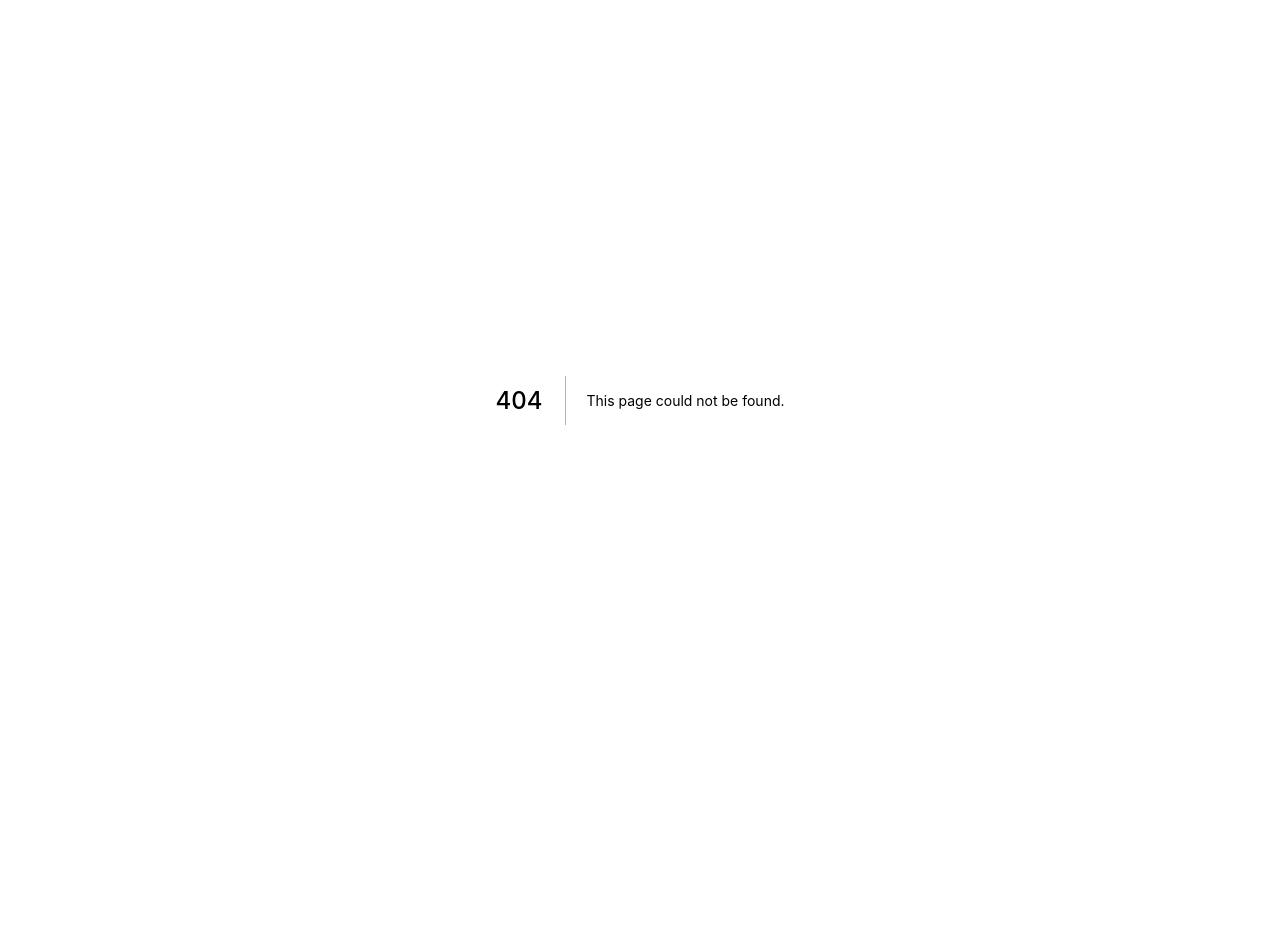
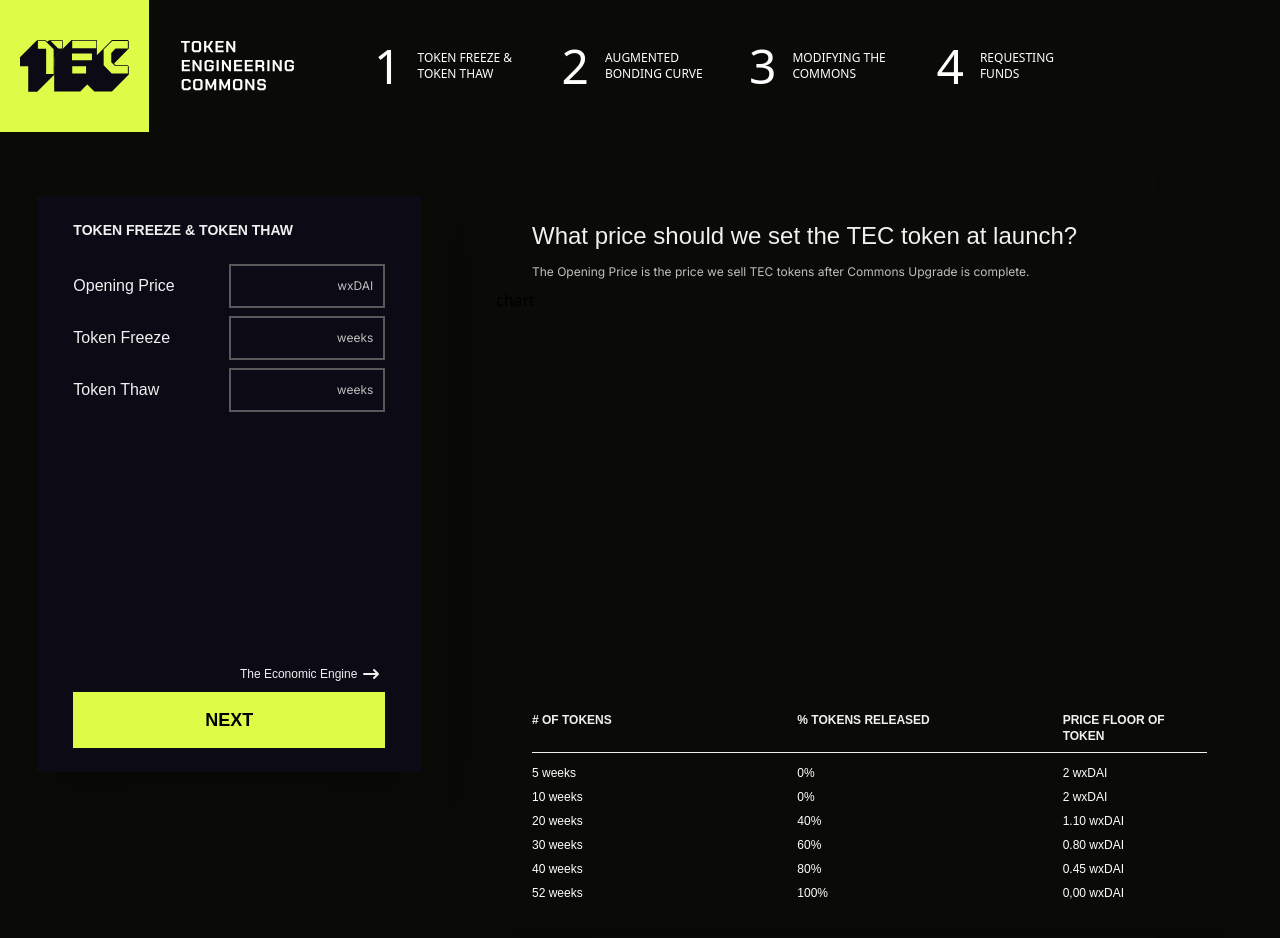
Before and after one commit to CommonsBuild/commons-config-frontend, a Next.js app: page /dashboard/1 in a window 1280 px wide. Before the commit this address had no page. Shown: the top 938 px of the page. Before the commit the page ends 800 px from the top, so only its background shows below. Built offline with nearby package versions, Linux system fonts and the light colour scheme; a web font is replaced by a local one.

Commit message:
feat: improve dash states

```diff
--- a/src/components/Card.tsx
+++ b/src/components/Card.tsx
@@ -10,7 +10,7 @@ interface CardProps {
 function Card(props: CardProps) {
   const { title, children, nextPanel } = props;
   return (
-    <div className="flex flex-col bg-black w-10/12 mx-auto my-4 shadow-2xl lg:w-96 lg:h-144 lg:my-16">
+    <div className="flex flex-col bg-secondary-black w-10/12 mx-auto my-4 shadow-2xl lg:w-96 lg:h-144 lg:my-16">
       <h3 className="font-bj font-bold text-sm text-gray-100 uppercase py-6 px-9">
         {title}
       </h3>
--- a/src/components/Input.tsx
+++ b/src/components/Input.tsx
@@ -1,15 +1,15 @@
 interface InputProps {
   name: string;
   placeholder: string;
+  changeParam(): void;
 }
 
-function Input(props: InputProps) {
-  const { name, placeholder } = props;
+function Input({ name, placeholder, changeParam }: InputProps) {
   return (
     <div className="px-9 pb-2 text-gray-100 lg:grid lg:grid-cols-2">
       <div className="font-bj self-center py-1">{name}</div>
       <div className="relative h-11">
-        <input className="font-bj font-bold text-neon-light text-xl w-full h-full pl-3 border-2 border-gray-500 hover:border-neon bg-transparent outline-none placeholder-right" />
+        <input onClick={changeParam} maxLength={5} className="transition font-bold text-neon-light text-xl w-full h-full pl-3 border-2 border-gray-500 focus:border-neon hover:border-gray-400 bg-transparent outline-none placeholder-right" />
         <span className="absolute right-3 top-2/4 transform -translate-y-2/4 font-inter text-xs text-gray-300">
           {placeholder}
         </span>
--- a/src/pages/dashboard.tsx
+++ /dev/null
@@ -1,56 +0,0 @@
-import Card from "../components/Card";
-import Input from "../components/Input";
-import Navbar from "../components/Navbar";
-
-function Dashboard() {
-  const tableRows = [
-    { time: "5", token: "0", price: "2" },
-    { time: "10", token: "0", price: "2" },
-    { time: "20", token: "40", price: "1.10" },
-    { time: "30", token: "60", price: "0.80" },
-    { time: "40", token: "80", price: "0.45" },
-    { time: "52", token: "100", price: "0,00" },
-  ];
-
-  return (
-    <div className="lg:min-h-screen bg-black">
-      <Navbar />
-      <div className="lg:flex">
-        <Card title="token freeze & token thaw" nextPanel="The Economic Engine">
-          <Input name="Opening Price" placeholder="wxDAI" />
-          <Input name="Token Freeze" placeholder="weeks" />
-          <Input name="Token Thaw" placeholder="weeks" />
-        </Card>
-        <div className="flex flex-col bg-black w-10/12 mx-auto my-4 shadow-2xl lg:w-7/12 lg:my-16">
-          <h1 className="font-bj font-bold text-gray-100 text-2xl text-center px-9 pt-6 pb-3 lg:text-left">
-            What price should we set the TEC token at launch?
-          </h1>
-          <h3 className="font-inter font-normal text-gray-300 text-center text-xs px-9 pb-2 lg:text-left">
-            The Opening Price is the price we sell TEC tokens after Commons
-            Upgrade is complete.
-          </h3>
-          <div style={{ height: "400px" }}>chart</div>
-          <div className="min-w-full px-9 py-6 mt-auto">
-            <div className="flex justify-between font-bj font-bold text-gray-100 text-xs uppercase border-b border-gray-100 pb-2 mb-2">
-              <div className="w-1/3 max-w-144"># of tokens</div>
-              <div className="w-1/3 max-w-144">% tokens released</div>
-              <div className="w-1/3 max-w-144">price floor of token</div>
-            </div>
-            {tableRows.map((row) => (
-              <div
-                key={row.time}
-                className="flex justify-between font-bj font-normal text-neon-light text-xs py-1 hover:bg-cyan-700 cursor-pointer"
-              >
-                <div className="w-1/3 max-w-144">{row.time} weeks</div>
-                <div className="w-1/3 max-w-144">{row.token}%</div>
-                <div className="w-1/3 max-w-144">{row.price} wxDAI</div>
-              </div>
-            ))}
-          </div>
-        </div>
-      </div>
-    </div>
-  );
-}
-
-export default Dashboard;
--- /dev/null
+++ b/src/pages/dashboard/1.tsx
@@ -0,0 +1,87 @@
+import { useState } from 'react'
+import { Transition } from '@headlessui/react'
+
+import Card from "@/components/Card";
+import Input from "@/components/Input";
+import Navbar from "@/components/Navbar";
+
+type ParamsOptionsType = 'OPENING_PRICE' | 'TOKEN_FREEZE' | 'TOKEN_THAW'
+
+const paramsContent = {
+  OPENING_PRICE: {
+    question: 'What price should we set the TEC token at launch?',
+    description: 'The Opening Price is the price we sell TEC tokens after Commons Upgrade is complete.',
+  },
+  TOKEN_FREEZE: {
+    question: "How long should the Hatcher's TEC tokens be frozen to maintain the price floor?",
+    description: 'Token Freeze is the duration from the initiliazation of the Commons which tokens remain fully locked.',
+  },
+  TOKEN_THAW: {
+    question: 'How long should it take for 100% of the Hatcher’s TEC tokens to be released?',
+    description: 'Token Thaw is designed to guarantee, for a certain period, the minimum possible price of the token or, price floor.',
+  },
+}
+
+function Dashboard() {
+  const [paramSelected, setParamSelected] = useState<ParamsOptionsType>('OPENING_PRICE')
+
+  const tableRows = [
+    { time: "5", token: "0", price: "2" },
+    { time: "10", token: "0", price: "2" },
+    { time: "20", token: "40", price: "1.10" },
+    { time: "30", token: "60", price: "0.80" },
+    { time: "40", token: "80", price: "0.45" },
+    { time: "52", token: "100", price: "0,00" },
+  ];
+
+  return (
+    <div className="lg:min-h-screen bg-black">
+      <Navbar />
+      <div className="lg:flex">
+        <Card title="token freeze & token thaw" nextPanel="The Economic Engine">
+          <Input name="Opening Price" placeholder="wxDAI" changeParam={() => setParamSelected('OPENING_PRICE')} />
+          <Input name="Token Freeze" placeholder="weeks" changeParam={() => setParamSelected('TOKEN_FREEZE')} />
+          <Input name="Token Thaw" placeholder="weeks" changeParam={() => setParamSelected('TOKEN_THAW')} />
+        </Card>
+        <div className="flex flex-col bg-black w-10/12 mx-auto my-4 shadow-2xl lg:w-7/12 lg:my-16">
+          <h1 className="transition-all duration-1000	font-bj text-gray-100 text-2xl text-center px-9 pt-6 pb-3 lg:text-left">
+            <Transition
+              show={true}
+              enter="transition-opacity duration-1000"
+              enterFrom="opacity-0"
+              enterTo="opacity-100"
+              leave="transition-opacity duration-1000"
+              leaveFrom="opacity-100"
+              leaveTo="opacity-0"
+            >
+              {paramsContent[paramSelected].question}
+            </Transition>
+          </h1>
+          <h3 className="transition duration-1000	font-inter text-gray-300 text-center text-xs px-9 pb-2 lg:text-left">
+            {paramsContent[paramSelected].description}
+          </h3>
+          <div style={{ height: "400px" }}>chart</div>
+          <div className="min-w-full px-9 py-6 mt-auto">
+            <div className="flex justify-between font-bj font-bold text-gray-100 text-xs uppercase border-b border-gray-100 pb-2 mb-2">
+              <div className="w-1/3 max-w-144"># of tokens</div>
+              <div className="w-1/3 max-w-144">% tokens released</div>
+              <div className="w-1/3 max-w-144">price floor of token</div>
+            </div>
+            {tableRows.map((row) => (
+              <div
+                key={row.time}
+                className="flex justify-between font-bj text-neon-light text-xs py-1 hover:bg-cyan-700 cursor-pointer"
+              >
+                <div className="w-1/3 max-w-144">{row.time} weeks</div>
+                <div className="w-1/3 max-w-144">{row.token}%</div>
+                <div className="w-1/3 max-w-144">{row.price} wxDAI</div>
+              </div>
+            ))}
+          </div>
+        </div>
+      </div>
+    </div>
+  );
+}
+
+export default Dashboard;
```
